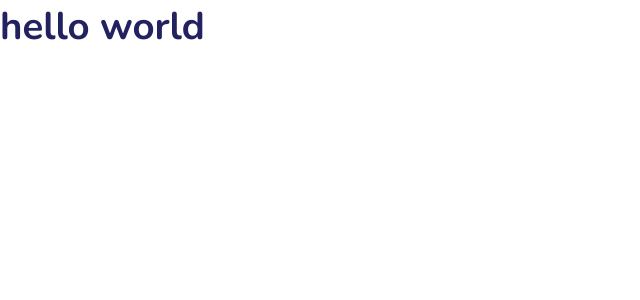
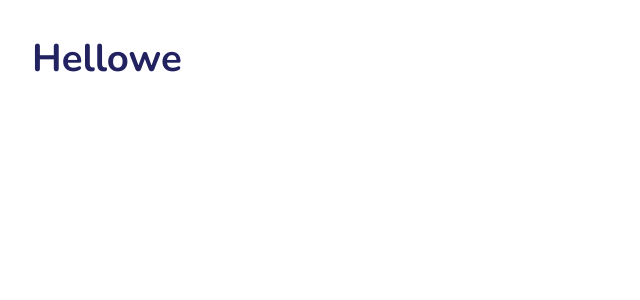
Before and after one commit to Johlil9/Accounting-System, a React (Create React App) app in the folder frontend/: page / in a window 1280 px wide. Shown: the top 300 px of the page, without its empty margins (0-640 px from the left). Built offline with nearby package versions, Linux system fonts and the light colour scheme.

Commit message:
Layout and global styles set.

```diff
--- a/frontend/src/App.js
+++ b/frontend/src/App.js
@@ -1,10 +1,17 @@
-
+import styled from 'styled-components';
+import { MainLayout } from './styles/Layout'
 function App() {
   return (
-    <div className="App">
-      <h1>hello world</h1>
-    </div>
+    <AppStyled className = "App">
+      <MainLayout>
+      <h1>Hellowe</h1>
+      </MainLayout>
+    </AppStyled>
   );
 }
 
+const AppStyled = styled.div`
+  height: 100vh;
+`;
+
 export default App;
--- /dev/null
+++ b/frontend/src/styles/Layout.js
@@ -0,0 +1,13 @@
+import styled from "styled-components";
+
+export const MainLayout = styled.div`
+    padding: 2rem;
+    height: 100%;
+    display: flex;
+    gap: 2rem;
+`;
+
+export const InnerLayout = styled.div`
+    padding: 2rem 1.5rem;
+    width: 100%;
+`;
```
